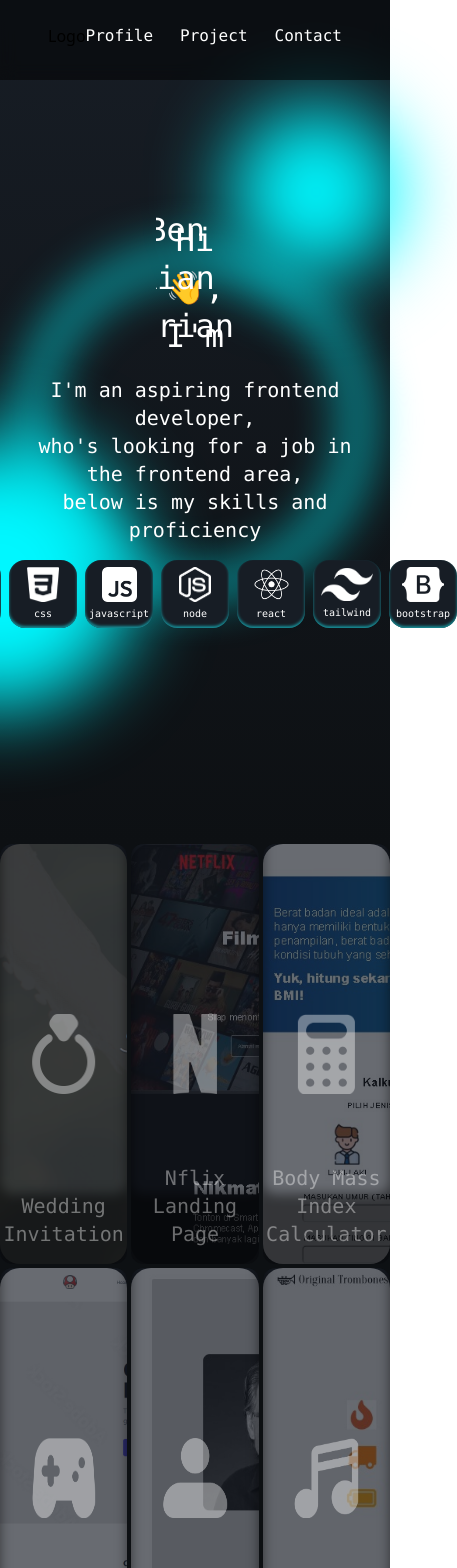
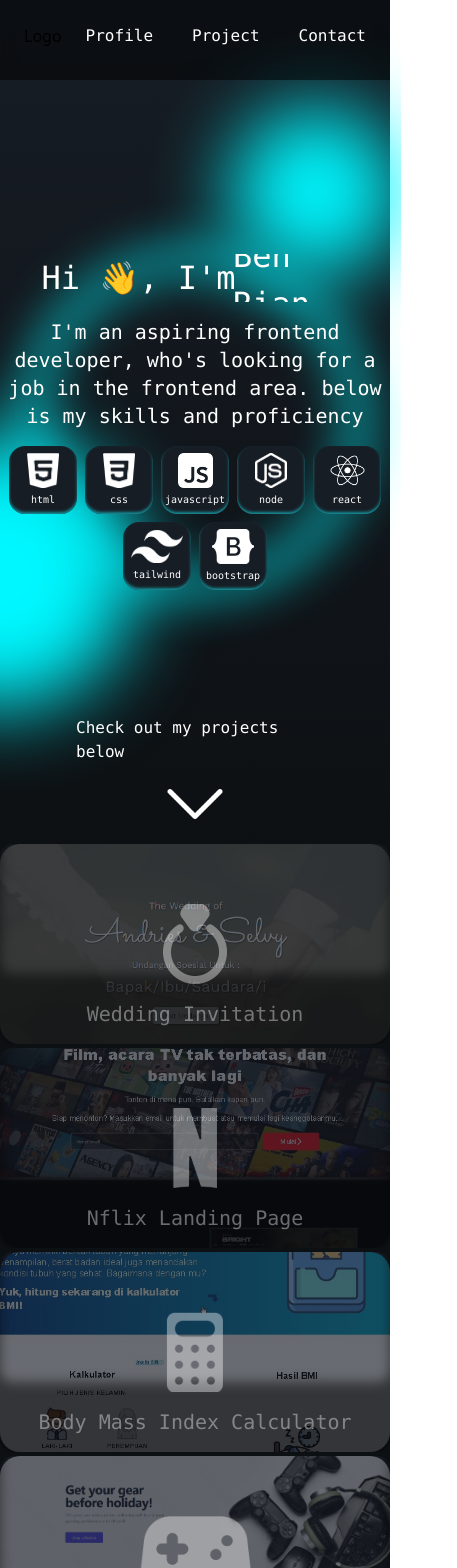
Before and after one commit to benedictadrianr/portfolio, a React (Vite) app: page / in a window 390 px wide. Shown: the top 1568 px of the page, 457 px wide, since content can reach past the window. Built offline with nearby package versions, Linux system fonts and the light colour scheme.

Commit message:
index.css change, navbar responsive, profile and project responsiveness, adding "check out my project" and arrow down

```diff
--- a/src/components/Navbar.jsx
+++ b/src/components/Navbar.jsx
@@ -1,7 +1,7 @@
 export default function Navbar() {
   return (
-    <nav className="bg-black/50 w-screen h-20 flex justify-between py-6 px-12 fixed top-0 backdrop-blur z-50">
-      <div className="">Logo</div>
+    <nav className="bg-black/50 w-screen h-20 flex justify-between py-6 px-6 sm:px-12 fixed top-0 backdrop-blur z-50">
+      <div className="mr-6">Logo</div>
       <div className="w-full max-w-xs">
         <ul className="flex flex-row justify-between text-white font-mono">
           <li>
--- a/src/components/Profile.jsx
+++ b/src/components/Profile.jsx
@@ -5,6 +5,7 @@ import node from "../img/node.png";
 import react from "../img/react.png";
 import tailwind from "../img/tailwind.png";
 import bootstrap from "../img/bootstrap.png";
+import downArrow from "../img/down-arrow.png";
 
 const list = [
   {
@@ -60,23 +61,22 @@ export default function Profile() {
         <div className="absolute w-[346px] h-[346px] rounded-full border-[#00F7FF] border-[19px] top-1/2 left-1/2 -translate-x-1/2 -translate-y-1/2 blur-xl -z-40"></div>
         <div className="absolute w-[270px] h-[270px] rounded-full bg-[#00F7FF] -bottom-0 left-0 -translate-x-1/2 -translate-y-1/2 blur-2xl -z-40"></div>
         <div className="absolute w-[170px] h-[170px] rounded-full bg-[#00F7FF] top-48 -right-24 -translate-x-1/2 -translate-y-1/2 blur-2xl -z-40"></div>
-        <div className="w-[20%] flex flex-col justify-center items-center text-center text-white gap-2 font-mono overflow-hidden">
+        <div className="w-[307px] flex flex-col justify-center items-center text-center text-white gap-2 font-mono overflow-hidden">
           <div className="flex flex-row justify-start items-center font-mono w-full relative text-[32px]">
             <h1 className="">Hi 👋, I&apos;m</h1>
-            <h1 className="profile-name absolute right-0 top-0 h-5">
+            <h1 className="profile-name absolute right-0 top-0 h-5 text-start">
               Ben <br />
               Rian <br />
               Adrian
             </h1>
           </div>
         </div>
-        <p className="w-11/12 text-xl text-white font-mono text-center">
-          I&apos;m an aspiring frontend developer,
-          <br /> who&apos;s looking for a job in the frontend area, <br />
-          below is my skills and proficiency <br />
+        <p className="max-w-[448px] text-xl text-white font-mono text-center">
+          I&apos;m an aspiring frontend developer, who&apos;s looking for a job
+          in the frontend area. below is my skills and proficiency <br />
         </p>
         <div className="flex justify-centern items-center">
-          <ul className="flex gap-2">
+          <ul className="flex gap-2 flex-wrap justify-center">
             {list.map((skill) => {
               return (
                 <li
@@ -90,6 +90,10 @@ export default function Profile() {
             })}
           </ul>
         </div>
+        <div className="text-white font-mono absolute left-1/2 bottom-0 -translate-x-1/2 flex justify-center flex-col items-center">
+          <h2 className="min-w-[238px]">Check out my projects below</h2>
+          <img src={downArrow} alt="down arrow" className="w-20" />
+        </div>
       </div>
     </>
   );
--- a/src/components/Project.jsx
+++ b/src/components/Project.jsx
@@ -66,13 +66,13 @@ export default function Project() {
   return (
     <ul
       id="project"
-      className="w-screen h-screen grid grid-cols-3 gap-1 bg-[#0D1013] -z-50">
+      className="w-screen min-h-screen grid grid-cols-1 gap-1 bg-[#0D1013] -z-50 md:grid-cols-2 xl:grid-cols-3">
       {projects.map((project) => {
         return (
           <li
             key={project.id}
             style={{ backgroundImage: `url(${project.src})` }}
-            className="card bg-cover rounded-[20px]">
+            className="card bg-center bg-cover rounded-[20px] transition-all min-h-[200px]">
             <a
               href={project.href}
               target="_blank"
@@ -80,9 +80,13 @@ export default function Project() {
               style={{ boxShadow: "inset 0 -70px 12px 0 #00000080" }}
               className="background bg-[#171D25]/65 w-full h-full transition flex justify-center items-center text-xl cursor-pointer rounded-xl relative">
               <div className="absolute top-1/2 left-1/2 -translate-x-1/2 -translate-y-1/2 opacity-40 logo transition-all">
-                <img src={project.logoSrc} className="h-20" alt="" />
+                <img
+                  src={project.logoSrc}
+                  className="h-[80px]"
+                  alt="project logo"
+                />
               </div>
-              <div className="title absolute bottom-4 left-1/2 translate-x-[-50%] text-white/40 font-mono transition-all ease-out w-full text-center cursor-pointer">
+              <div className="title absolute bottom-4 left-1/2 -translate-x-1/2 text-white/40 font-mono transition-all w-full text-center">
                 {project.name}
               </div>
             </a>
--- a/src/index.css
+++ b/src/index.css
@@ -16,12 +16,16 @@ html {
   scale: 1.05;
 }
 
+.card {
+  background-size: 105%;
+}
+
 .card:hover {
-  scale: 0.99;
+  background-size: 100%;
+  background-position: center;
 }
 
 .profile-name {
-  animation: infinite;
   animation: slide 5s ease-in-out infinite forwards;
   animation-play-state: running;
 }
```
Also changed, not shown: src/img/down-arrow.png (added).
